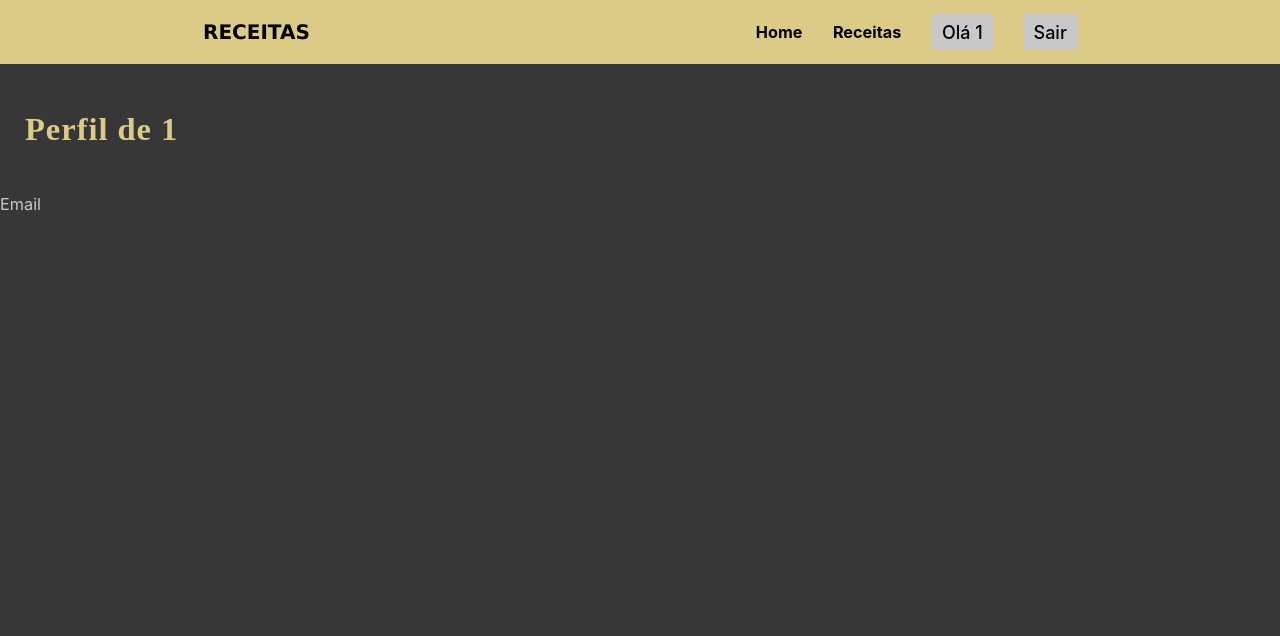
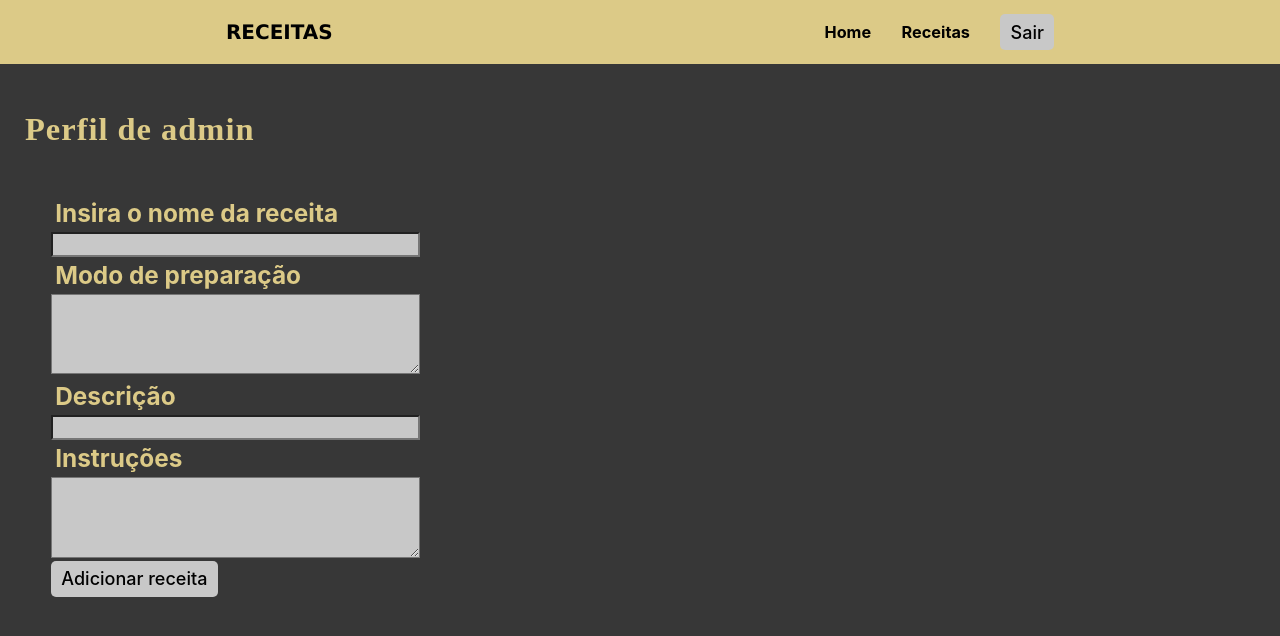
Before and after one commit to joelvaz0x01/recipes-web-app, a React (Create React App) app: page /admin in a window 1280 px wide. Shown: the top 636 px of the page. Built offline with nearby package versions, Linux system fonts and the light colour scheme; no server answers; what @react-pdf/renderer would draw is missing.

Commit message:
Muitas alterações

```diff
--- a/src/App.jsx
+++ b/src/App.jsx
@@ -10,8 +10,9 @@ class App extends Component {
     super(props);
     this.state = {
       email: '',
-      username: '1',
-      isLoggedIn: false
+      username: 'admin',
+      isLoggedIn: true,
+      isAdmin: false
     }
   }
 
@@ -19,6 +20,7 @@ class App extends Component {
     this.setState({ email: '' });
     this.setState({ username: '' });
     this.setState({ isLoggedIn: false });
+    this.setState({ isAdmin: false });
   }
 
   render() {
@@ -27,6 +29,7 @@ class App extends Component {
         <Navbar
           username={this.state.username}
           logoutUser={this.logoutUser}
+          isAdmin={this.state.isAdmin}
         />
         <Routes>
           <Route path="/login" Component={
@@ -60,6 +63,8 @@ class App extends Component {
               <><Admin
                 email={this.state.email}
                 username={this.state.username}
+                isLoggedIn={this.state.isLoggedIn}
+                isAdmin={this.state.isAdmin}
               /></>
           } />
           <Route path="*" Component={
--- a/src/components/Admin/Admin.jsx
+++ b/src/components/Admin/Admin.jsx
@@ -1,21 +1,138 @@
 import React, { Component } from "react";
 import { Navigate } from "react-router-dom";
 import './admin.css';
+import UsersDataService from "../../services/users.service";
+import RecipesDataService from "../../services/recipes.service";
 import { withRouter } from '../../common/with-route';
 
 class Profile extends Component {
 
+    constructor(props) {
+        super(props);
+        this.addRecipe = this.addRecipe.bind(this);
+        this.removeRecipe = this.removeRecipe.bind(this);
+        this.isAdmin = this.isAdmin.bind(this);
+
+        this.state = {
+            email: this.props.email,
+            username: this.props.username,
+            isLoggedIn: this.props.isLoggedIn,
+            isAdmin: this.props.isAdmin,
+            name: '',
+            description: '',
+            instructions: '',
+            isPublished: true
+        };
+    }
+
+    componentDidMount() {
+        this.isAdmin();
+    }
+
+    onChangeName = (event) => {
+        this.setState({ name: event.target.value });
+    };
+
+    onChangeDescription = (event) => {
+        this.setState({ description: event.target.value });
+    };
+
+    onChangeInstructions = (event) => {
+        this.setState({ instructions: event.target.value });
+    };
+
+    onChangeIsPublished = (event) => {
+        this.setState({ isPublished: event.target.value });
+    };
+
+    addRecipe = () => {
+        var data = {
+            name: this.state.name,
+            description: this.state.description,
+            instructions: this.state.instructions,
+            isPublished: this.state.isPublished
+        };
+
+        RecipesDataService.addRecipe(data)
+            .then(response => {
+                this.setState({
+                    name: response.data.name,
+                    preparation: response.data.preparation,
+                    ingredients: response.data.ingredients
+                });
+                console.log(response.data);
+            })
+            .catch(e => {
+                console.log(e);
+            });
+    };
+
+    removeRecipe = () => {
+        var data = {
+            name: this.state.name,
+            description: this.state.description,
+            instructions: this.state.instructions,
+            isPublished: this.state.isPublished
+        };
+
+        RecipesDataService.removeRecipe(data)
+            .then(response => {
+                this.setState({
+                    name: response.data.name,
+                    preparation: response.data.preparation,
+                    ingredients: response.data.ingredients
+                });
+                console.log(response.data);
+            })
+            .catch(e => {
+                console.log(e);
+            });
+    };
+
+    isAdmin = () => {
+        var data = {
+            username: this.state.username
+        };
+
+        UsersDataService.isAdmin(data)
+            .then(response => {
+                this.setState({
+                    isAdmin: response.data.isAdmin
+                });
+                console.log(response.data);
+            })
+            .catch(e => {
+                console.log(e);
+            });
+    };
+
     render() {
-        const { email, username } = this.props;
-        if (!email && !username) {
+        const { email, username, isLoggedIn, isAdmin } = this.state;
+        if (!isLoggedIn && !isAdmin) {
             return <Navigate to="/login" replace={true} />
         } else {
             return (
                 <div>
                     <h1>Perfil de {username}</h1>
-                    <p>Email {email}</p>
-
-
+                    <div className="frente">
+                        <h2 className="h22">Insira o nome da receita</h2>
+                        <input className="" type="text" onChange={this.onChangeName}  style={{ width: '30%', backgroundColor: '#c8c8c8' }}/>
+                    </div>
+                    <div className="frente">
+                        <h2 className="h22">Modo de preparação</h2>
+                        <textarea name="textModo" rows={4} cols={40} style={{ width: '30%', backgroundColor: '#c8c8c8' }} />
+                    </div>
+                    <div className="frente">
+                        <h2 className="h22">Descrição</h2>
+                        <input type="text" onChange={this.onChangeDescription} style={{ width: '30%', backgroundColor: '#c8c8c8' }} />
+                    </div>
+                    <div className="frente">
+                        <h2 className="h22">Instruções</h2>
+                        <textarea name="textModo" rows={4} cols={40} onChange={this.onChangeInstructions} style={{ width: '30%', backgroundColor: '#c8c8c8' }} />
+                    </div>
+                    <div className="frente">
+                        <input type="submit" className="nav__item_button_sign" value="Adicionar receita" onClick={() => this.addRecipe} />
+                    </div>
                 </div>
             )
         }
--- a/src/components/Admin/admin.css
+++ b/src/components/Admin/admin.css
@@ -0,0 +1,13 @@
+h2{
+    color: #DCCA87;;
+}
+
+.h22{
+    padding: 4px;
+    padding-bottom: 5px;
+
+}
+.frente{
+    padding-left: 4%;
+
+}
--- a/src/components/Ingredientes/Ingredientes.jsx
+++ b/src/components/Ingredientes/Ingredientes.jsx
@@ -19,14 +19,6 @@ class Ingredientes extends Component {
         this.setState({ searchfield: event.target.value })
         console.log(event.target.value)
     }
-    // async componentDidMount() {
-    //     const db = await main();
-    //     const collection = db.collection('Receita'); // Replace with your collection name
-
-    //     const result = await collection.find().toArray();
-    //     this.setState({ data: result });
-    // }
-
 
     render() {
         const { data, searchField } = this.state;
@@ -55,9 +47,7 @@ class Ingredientes extends Component {
                     {/* <button className="nav__item_button_receitas pa3" >Pesquisar</button> */}
 
                 </div>
-                <div className="receita_final pl5 pt5 ">
-                    <h1>A sua receita está pronta ...</h1>
-                </div>
+
                 <div className="">
                     {
                         !username
@@ -65,6 +55,9 @@ class Ingredientes extends Component {
                                 <h3 className="h3_d">Faça login para descarregar o PDF a receita.</h3>
                             </div>
                             : <>
+                                <div className="receita_final pl5 pt5 ">
+                                    <h1>A sua receita está pronta ...</h1>
+                                </div>
                                 <div className="w-100">
                                     <div className='pdf-div'>
                                         <PDFViewer className='pdf-view'>
@@ -72,7 +65,7 @@ class Ingredientes extends Component {
                                         </PDFViewer>
                                     </div>
                                 </div>
-                            </>
+                         </>
                     }
                 </div>
             </div>
--- a/src/components/Login/Login.jsx
+++ b/src/components/Login/Login.jsx
@@ -37,7 +37,8 @@ class Login extends Component {
       .then(response => {
         this.setState({
           email: response.data.email,
-          username: response.data.username
+          username: response.data.username,
+          isLoggedIn: true
         });
         console.log(response.data);
       })
@@ -84,7 +85,7 @@ class Login extends Component {
                 </fieldset>
                 <div className="">
                   <input
-                    onSubmit={() => this.loginUsers()}
+                    onClick={() => this.loginUsers()}
                     className="b ph3 pv2 input-reset ba b--black bg-transparent grow pointer fw1 db"
                     type="submit"
                     value="Login"
--- a/src/components/Navbar/Navbar.jsx
+++ b/src/components/Navbar/Navbar.jsx
@@ -1,12 +1,31 @@
 import React, { Component } from "react";
 import { Link } from "react-router-dom";
 import './navbar.css';
+import UsersDataService from "../../services/users.service";
 import { withRouter } from '../../common/with-route';
 
 class Navbar extends Component {
 
+    // Verificar se necessário
+    isAdmin = () => {
+        var data = {
+            username: this.state.username
+        };
+
+        UsersDataService.isAdmin(data)
+            .then(response => {
+                this.setState({
+                    isAdmin: response.data.isAdmin
+                });
+                console.log(response.data);
+            })
+            .catch(e => {
+                console.log(e);
+            });
+    };
+
     render() {
-        const { username } = this.props;
+        const { username, isAdmin } = this.props;
         return (
             <div className='gradient'>
                 <div className='navbar_app'></div>
@@ -16,9 +35,15 @@ class Navbar extends Component {
                         <Link to="/">Home</Link>
                         <Link to="/recipes">Receitas</Link>
                         {
+                            isAdmin
+                                ? <>
+                                    <Link className="nav__item_button_nav" to="/admin">Olá {username}</Link>
+                                </>
+                                : <></>
+                        }
+                        {
                             username
                                 ? <>
-                                    <Link className="nav__item_button_nav" to="/dashboard">Olá {username}</Link>
                                     <button className="nav__item_button_nav" onClick={() => this.props.logoutUser()}>Sair</button>
                                 </>
                                 : <>
--- a/src/services/users.service.js
+++ b/src/services/users.service.js
@@ -29,6 +29,10 @@ class UsersDataService {
     deleteAll() {
         return http.delete(`/users`);
     }
+
+    isAdmin() {
+        return http.post(`/users/isAdmin`);
+    }
 }
 
 export default new UsersDataService();
```
Also changed, not shown: 2 other files (tests, documents, lock files or other folders).
